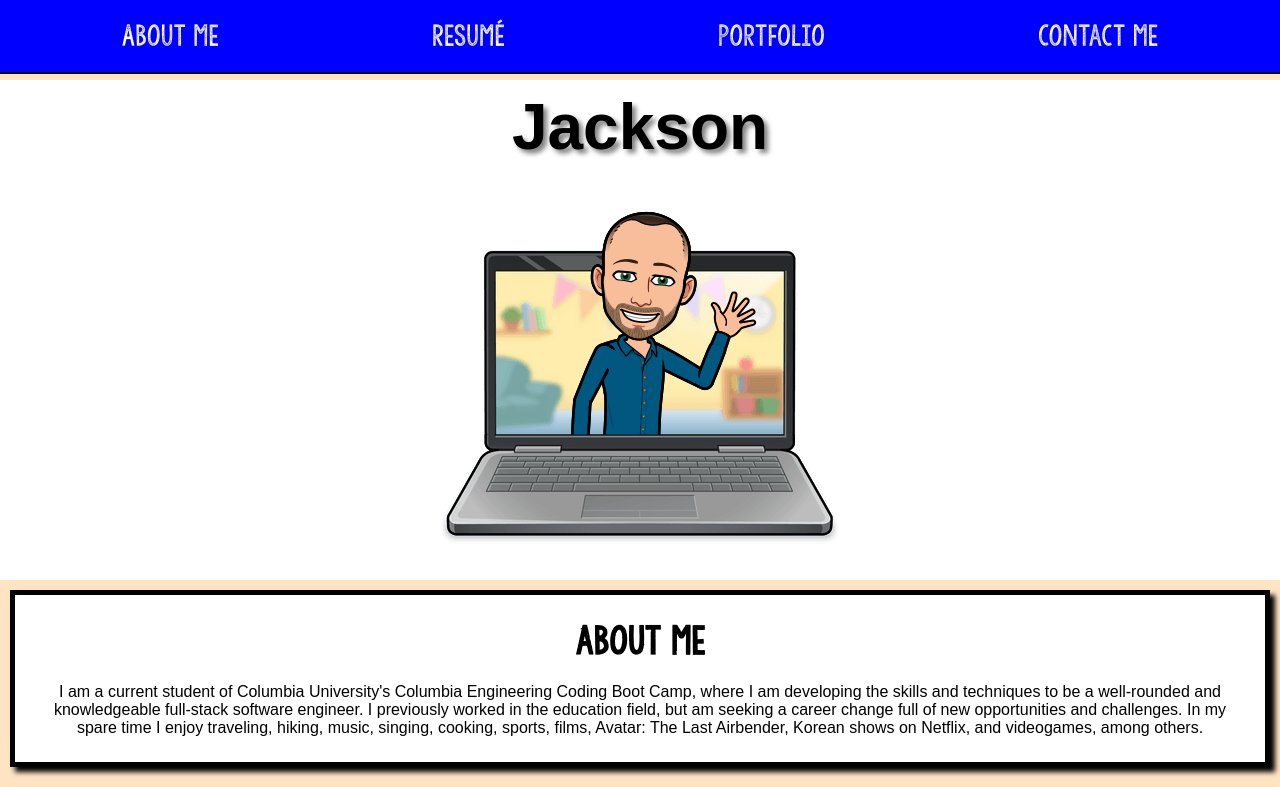
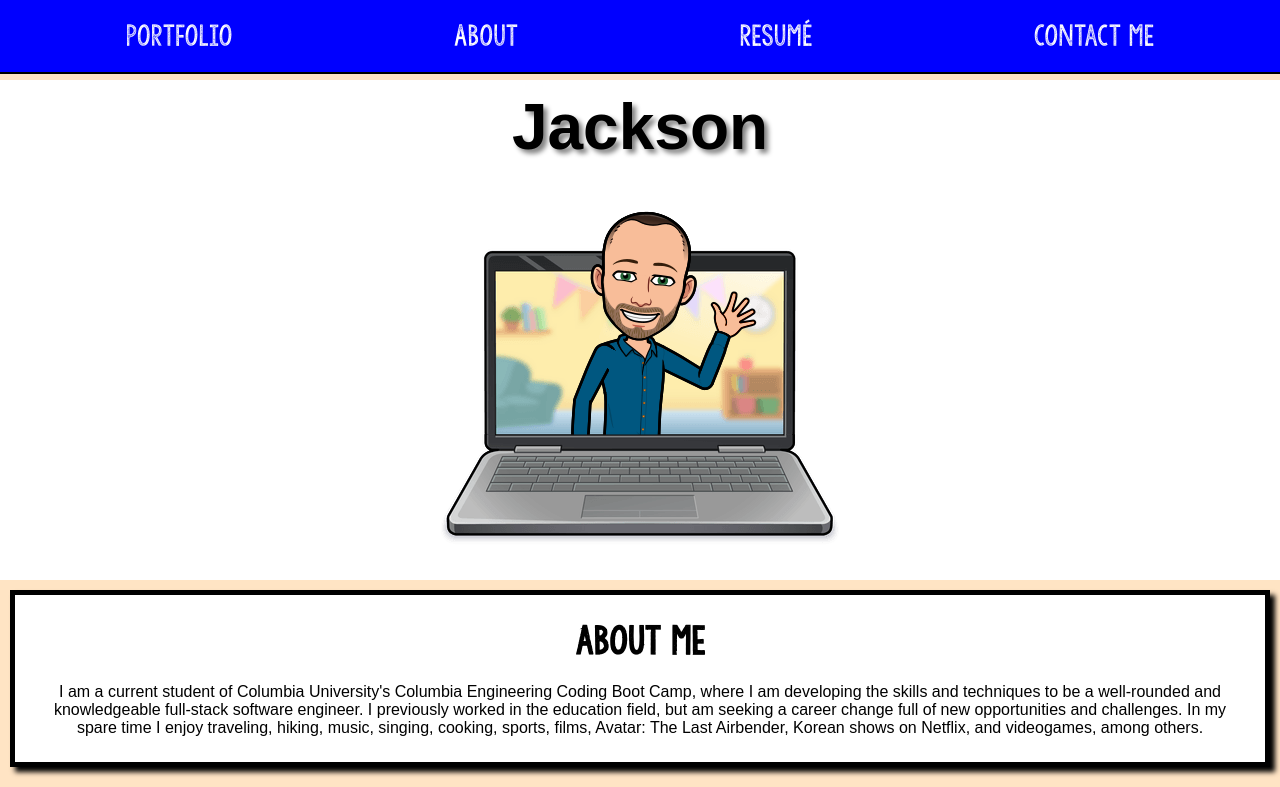
Before and after one commit to Jaxpi/react-portfolio, a React (Create React App) app: page / in a window 1280 px wide. Shown: the top 787 px of the page. Built offline with nearby package versions, Linux system fonts and the light colour scheme; a web font is replaced by a local one.

Commit message:
made it so different pages display on nav link clicks, working on getting the nav link color to be different on each rendered page

```diff
--- a/package.json
+++ b/package.json
@@ -3,6 +3,7 @@
   "version": "0.1.0",
   "private": true,
   "dependencies": {
+    "@hookform/error-message": "^2.0.1",
     "@testing-library/jest-dom": "^5.16.5",
     "@testing-library/react": "^13.4.0",
     "@testing-library/user-event": "^13.5.0",
--- a/src/App.css
+++ b/src/App.css
@@ -108,6 +108,10 @@ nav ul {
 nav ul li {
   display: inline;
   padding: 5px;
+}
+
+.nav-link:active {
+  color: red;
 }
 
 nav a {
--- a/src/App.js
+++ b/src/App.js
@@ -1,25 +1,28 @@
-import './App.css';
-import Navigation from './components/navigation';
-import Header from './components/header';
-import About from './components/about';
-import Portfolio from './components/portfolio';
-import Resume from './components/resume';
-import Contact from './components/contact';
-import Footer from './components/footer';
+import "./App.css";
+import Navigation from "./components/navigation";
+import Header from "./components/header";
+import Main from "./components/main"
+// import About from "./components/pages/about";
+// import Portfolio from "./components/pages/portfolio";
+// import Resume from "./components/pages/resume";
+// import Contact from "./components/pages/contact";
+import Footer from "./components/footer";
 
 function App() {
   return (
     <div className="App">
       <Navigation />
       <Header />
-      <About />
-      <Portfolio />
-      <Resume />
-      <Contact />
+      <Main />
       <Footer />
     </div>
   );
 }
+
+{/* <About />
+<Portfolio />
+<Resume />
+<Contact /> */}
 
 export default App;
 
--- a/src/components/contact.js
+++ /dev/null
@@ -1,18 +0,0 @@
-const Contact = () => {
-    return (
-        <section class="contact-submission" id="contact">
-            <h2>Contact Me</h2>
-            <section id="form">
-                <label for="Name">Name:</label>
-                <input id="name" type="text" name="Name:" size="50" placeholder="Enter your name"></input><br></br>
-                <label for="Email">Email:</label>
-                <input id="email" type="email" name="Email:" size="50" placeholder="Enter your email"></input><br></br>
-                <label for="Message">Message:</label>
-                <input id="message" type="text" name="Message:" size="50" placeholder="Enter your message"></input>
-                <br></br><button type="submit">SEND</button>
-            </section>
-        </section>
-    );
-};
-
-  export default Contact;
--- /dev/null
+++ b/src/components/main.js
@@ -0,0 +1,32 @@
+import React, { useState } from 'react';
+import Portfolio from './pages/portfolio';
+import About from './pages/about';
+import Resume from './pages/resume';
+import Contact from './pages/contact';
+import Navigation from './navigation';
+
+export default function MainContainer() {
+    const [currentPage, setCurrentPage] = useState('About');
+
+    const renderPage = () => {
+      if (currentPage === 'Portfolio') {
+        return <Portfolio />;
+      }
+      if (currentPage === 'About') {
+        return <About />;
+      }
+      if (currentPage === 'Resume') {
+        return <Resume />;
+      }
+      return <Contact />;
+    };
+
+    const handlePageChange = (page) => setCurrentPage(page);
+
+    return (
+      <div>
+        <Navigation currentPage={currentPage} handlePageChange={handlePageChange} />
+        {renderPage()}
+      </div>
+    );
+  }
--- a/src/components/navigation.js
+++ b/src/components/navigation.js
@@ -1,22 +1,54 @@
-const Navigation = () => {
+import React from "react";
+
+function Navigation({ currentPage, handlePageChange }) {
   return (
     <nav>
-      <ul>
-        <li>
-          <a href="#about">About Me</a>
+      <ul className="nav nav-tabs">
+        <li className="nav-item">
+          <a
+            href="#portfolio"
+            onClick={() => handlePageChange("Portfolio")}
+            className={
+              currentPage === "Portfolio" ? "nav-link active" : "nav-link"
+            }
+          >
+            Portfolio
+          </a>
         </li>
-        <li>
-          <a href="#resume">Resumé</a>
+        <li className="nav-item">
+          <a
+            href="#about"
+            onClick={() => handlePageChange("About")}
+            className={currentPage === "About" ? "nav-link active" : "nav-link"}
+          >
+            About
+          </a>
         </li>
-        <li>
-          <a href="#portfolio">Portfolio</a>
+        <li className="nav-item">
+          <a
+            href="#resume"
+            onClick={() => handlePageChange("Resume")}
+            className={
+              currentPage === "Resume" ? "nav-link active" : "nav-link"
+            }
+          >
+            Resumé
+          </a>
         </li>
-        <li>
-          <a href="#contact">Contact Me</a>
+        <li className="nav-item">
+          <a
+            href="#contact"
+            onClick={() => handlePageChange("Contact")}
+            className={
+              currentPage === "Contact" ? "nav-link active" : "nav-link"
+            }
+          >
+            Contact Me
+          </a>
         </li>
       </ul>
     </nav>
   );
-};
+}
 
 export default Navigation;
--- /dev/null
+++ b/src/components/pages/contact.js
@@ -0,0 +1,94 @@
+import { validateEmail } from "../../utils/helpers";
+import React, { useState } from "react";
+import { useForm } from "react-hook-form";
+import { ErrorMessage } from "@hookform/error-message";
+
+function Contact() {
+  // Create state variables for the fields in the form
+  // We are also setting their initial values to an empty string
+  const [email] = useState("");
+  //const [name] = useState("");
+  //const [message] = useState("");
+  const [setErrorMessage] = useState("");
+  const {
+    register,
+    formState: { errors },
+    handleSubmit,
+  } = useForm();
+  const onSubmit = (data) => console.log(data);
+
+  const handleInputChange = (event) => {
+    // Getting the value and name of the input which triggered the change
+    // const { target } = e;
+    // const inputType = target.name;
+    // const inputValue = target.value;
+
+    if (event.target.value === "") {
+      setErrorMessage("this is required");
+      return (
+        <div>
+          <ErrorMessage errors={errors} name="singleErrorInput"></ErrorMessage>
+          <ErrorMessage
+            errors={errors}
+            name="singleErrorInput"
+            render={({ message }) => <p>{message}</p>}
+          ></ErrorMessage>
+        </div>
+      );
+    }
+  };
+
+  const handleFormSubmit = (e) => {
+    e.preventDefault();
+    if (!validateEmail(email)) {
+      setErrorMessage("Email is invalid");
+
+      return;
+    }
+  };
+
+  return (
+    <section class="contact-submission" id="contact">
+      <h2>Contact Me</h2>
+      <section id="form">
+        <form onSubmit={handleSubmit(onSubmit)}>
+          <label for="Name">Name:</label>
+          <input
+            id="name"
+            type="text"
+            name="Name:"
+            size="50"
+            onBlur={handleInputChange}
+            placeholder="Enter your name"
+          ></input>
+          <br></br>
+          <label for="Email">Email:</label>
+          <input
+            id="email"
+            type="email"
+            name="Email:"
+            size="50"
+            onBlur={handleFormSubmit}
+            placeholder="Enter your email"
+            {...register("singleErrorInput", { required: "This is required." })}
+          ></input>
+          <br></br>
+          <label for="Message">Message:</label>
+          <input
+            id="message"
+            type="text"
+            name="Message:"
+            size="50"
+            onBlur={handleInputChange}
+            placeholder="Enter your message"
+            {...register("singleErrorInput", { required: "This is required." })}
+          ></input>
+          <br></br>
+          <button type="submit">SEND</button>
+        </form>{" "}
+      </section>
+    </section>
+  );
+}
+
+export default Contact;
--- a/src/utils/helpers.js
+++ b/src/utils/helpers.js
@@ -2,11 +2,3 @@ export function validateEmail(email) {
     const re = /^(([^<>()[\]\\.,;:\s@"]+(\.[^<>()[\]\\.,;:\s@"]+)*)|(".+"))@((\[[0-9]{1,3}\.[0-9]{1,3}\.[0-9]{1,3}\.[0-9]{1,3}\])|(([a-zA-Z\-0-9]+\.)+[a-zA-Z]{2,}))$/;
     return re.test(String(email).toLowerCase());
   }
-
-  export function checkPassword(input) {
-    const passw = /^[A-Za-z]\w{7,14}$/;
-    if (input.match(passw)) {
-      return true;
-    }
-    return false;
-  }
```
Also changed, not shown: src/components/pages/about.js (renamed from src/components/about.js), src/components/pages/portfolio.js (renamed from src/components/portfolio.js), src/components/pages/resume.js (renamed from src/components/resume.js), 1 other file (tests, documents, lock files or other folders).
